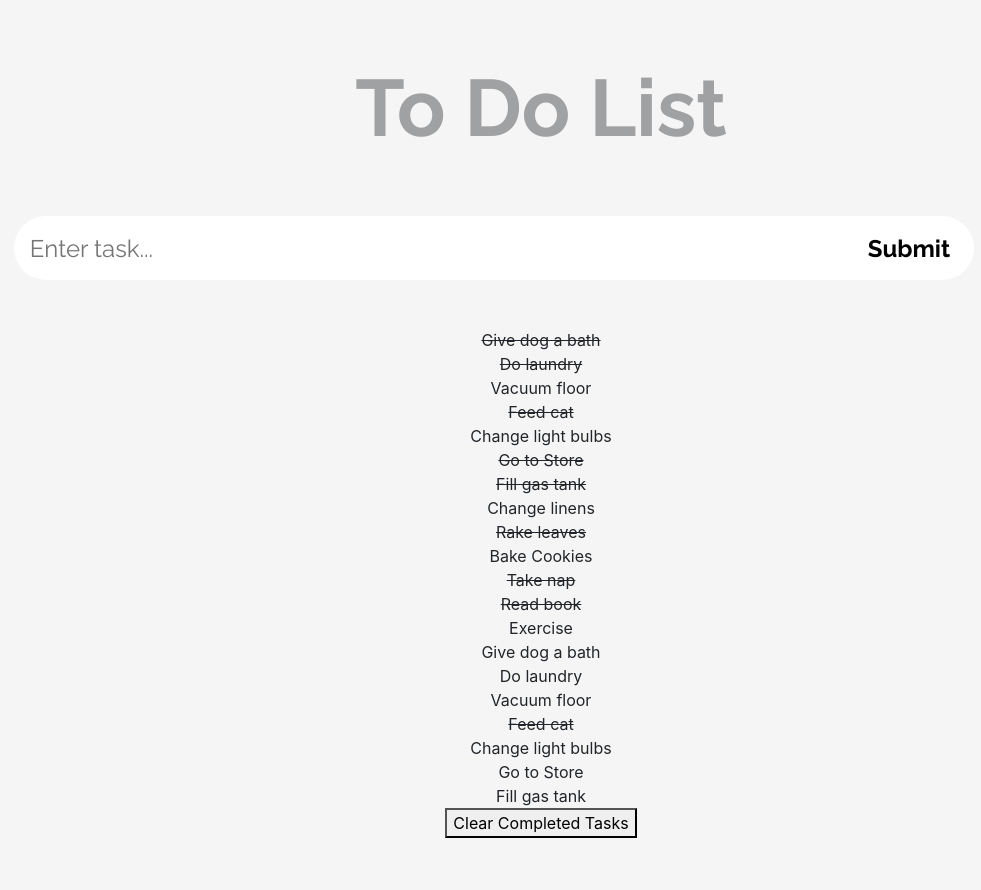
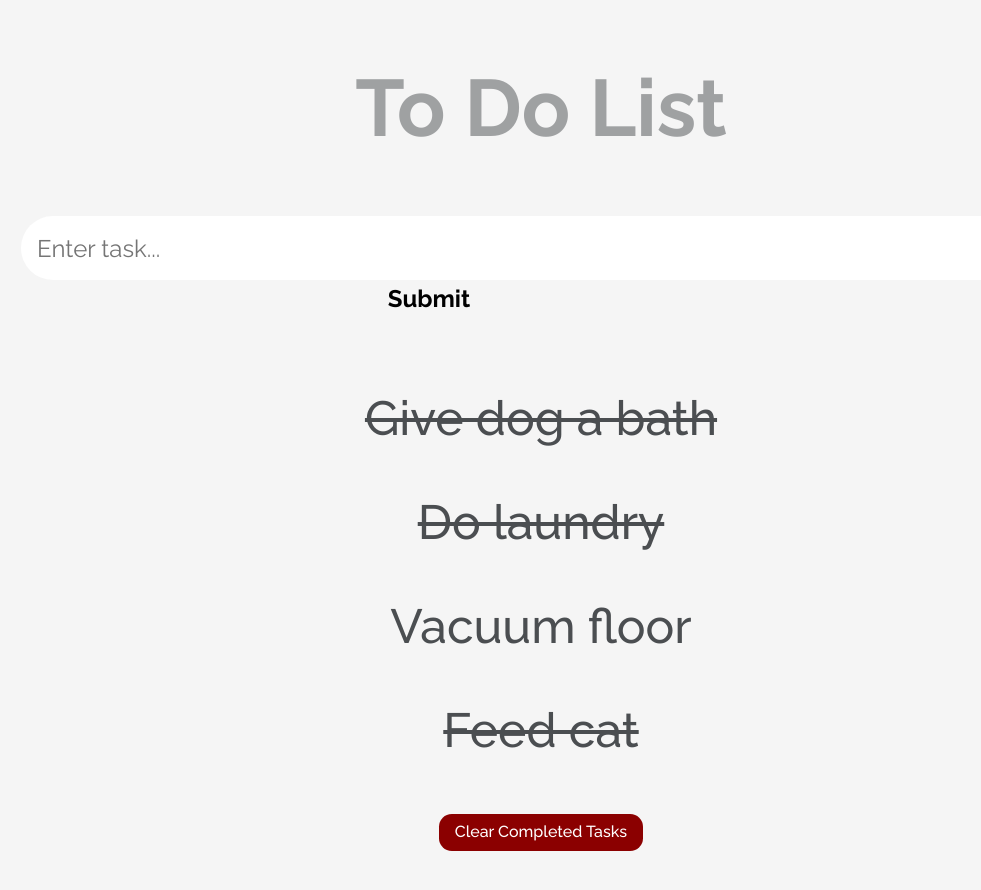
Before and after one commit to Abuelyazeed/To-Do-List, a React (Create React App) app: page / in a window 1280 px wide. Shown: the top 890 px of the page, without its empty margins (99-1080 px from the left). Before the commit the page ends 838 px from the top, so only its background shows below. Built offline with nearby package versions, Linux system fonts and the light colour scheme.

Commit message:
Finished styling

```diff
--- /dev/null
+++ b/src/components/ToDo.css
@@ -0,0 +1,8 @@
+.todo {
+  font-family: "Raleway", sans-serif;
+  font-weight: 500;
+  font-size: 3rem;
+  padding: 1rem;
+  opacity: 0.8;
+  cursor: pointer;
+}
--- a/src/components/ToDo.js
+++ b/src/components/ToDo.js
@@ -1,4 +1,5 @@
 import React from "react";
+import "./ToDo.css";
 
 function ToDo({ todo, handleToggle }) {
   const handleClick = (e) => {
--- a/src/components/ToDoForm.css
+++ b/src/components/ToDoForm.css
@@ -10,7 +10,7 @@
 .inputField {
   font-family: "Raleway", sans-serif;
   font-size: 1.5rem;
-  width: 60rem;
+  width: 65rem;
   height: 4rem;
   border-radius: 2rem;
   padding: 1rem;
@@ -18,6 +18,6 @@
 }
 
 .container {
-  text-align: center;
   padding-bottom: 3rem;
+  width: fit-content;
 }
--- /dev/null
+++ b/src/components/ToDoList.css
@@ -0,0 +1,14 @@
+.list {
+  text-align: center;
+}
+.clear-btn {
+  font-family: "Raleway", sans-serif;
+  font-size: 1rem;
+  font-weight: 500;
+  padding: 0.4rem 1rem;
+  margin-top: 2rem;
+  background-color: darkred;
+  color: white;
+  border-radius: 0.8rem;
+  border: none;
+}
--- a/src/components/ToDoList.js
+++ b/src/components/ToDoList.js
@@ -1,14 +1,17 @@
 import React from "react";
 import ToDo from "./ToDo";
+import "./ToDoList.css";
 
 function ToDoList({ toDoList, handleToggle, handleFilter }) {
   return (
-    <div>
+    <div className="container list">
       {toDoList.map((todo) => {
         return <ToDo todo={todo} handleToggle={handleToggle} />;
       })}
 
-      <button onClick={handleFilter}>Clear Completed Tasks</button>
+      <button className="clear-btn" onClick={handleFilter}>
+        Clear Completed Tasks
+      </button>
     </div>
   );
 }
--- a/src/data.json
+++ b/src/data.json
@@ -18,85 +18,5 @@
     "id": 4,
     "task": "Feed cat",
     "complete": true
-  },
-  {
-    "id": 5,
-    "task": "Change light bulbs",
-    "complete": false
-  },
-  {
-    "id": 6,
-    "task": "Go to Store",
-    "complete": true
-  },
-  {
-    "id": 7,
-    "task": "Fill gas tank",
-    "complete": true
-  },
-  {
-    "id": 8,
-    "task": "Change linens",
-    "complete": false
-  },
-  {
-    "id": 9,
-    "task": "Rake leaves",
-    "complete": true
-  },
-  {
-    "id": 10,
-    "task": "Bake Cookies",
-    "complete": false
-  },
-  {
-    "id": 11,
-    "task": "Take nap",
-    "complete": true
-  },
-  {
-    "id": 12,
-    "task": "Read book",
-    "complete": true
-  },
-  {
-    "id": 13,
-    "task": "Exercise",
-    "complete": false
-  },
-  {
-    "id": 14,
-    "task": "Give dog a bath",
-    "complete": false
-  },
-  {
-    "id": 15,
-    "task": "Do laundry",
-    "complete": false
-  },
-  {
-    "id": 16,
-    "task": "Vacuum floor",
-    "complete": false
-  },
-  {
-    "id": 17,
-    "task": "Feed cat",
-    "complete": true
-  },
-  {
-    "id": 18,
-    "task": "Change light bulbs",
-    "complete": false
-  },
-  {
-    "id": 19,
-    "task": "Go to Store",
-    "complete": false
-  },
-  {
-    "id": 20,
-    "task": "Fill gas tank",
-    "complete": false
   }
 ]
```
